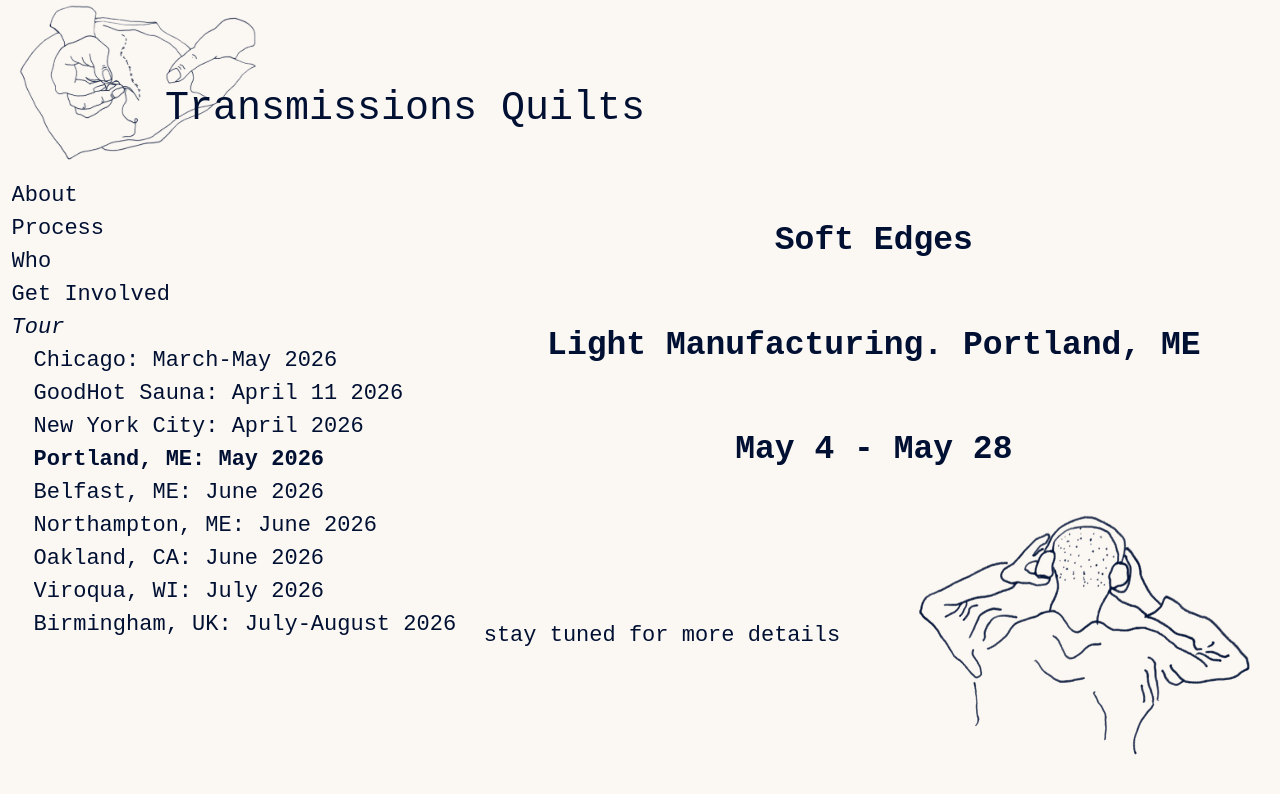
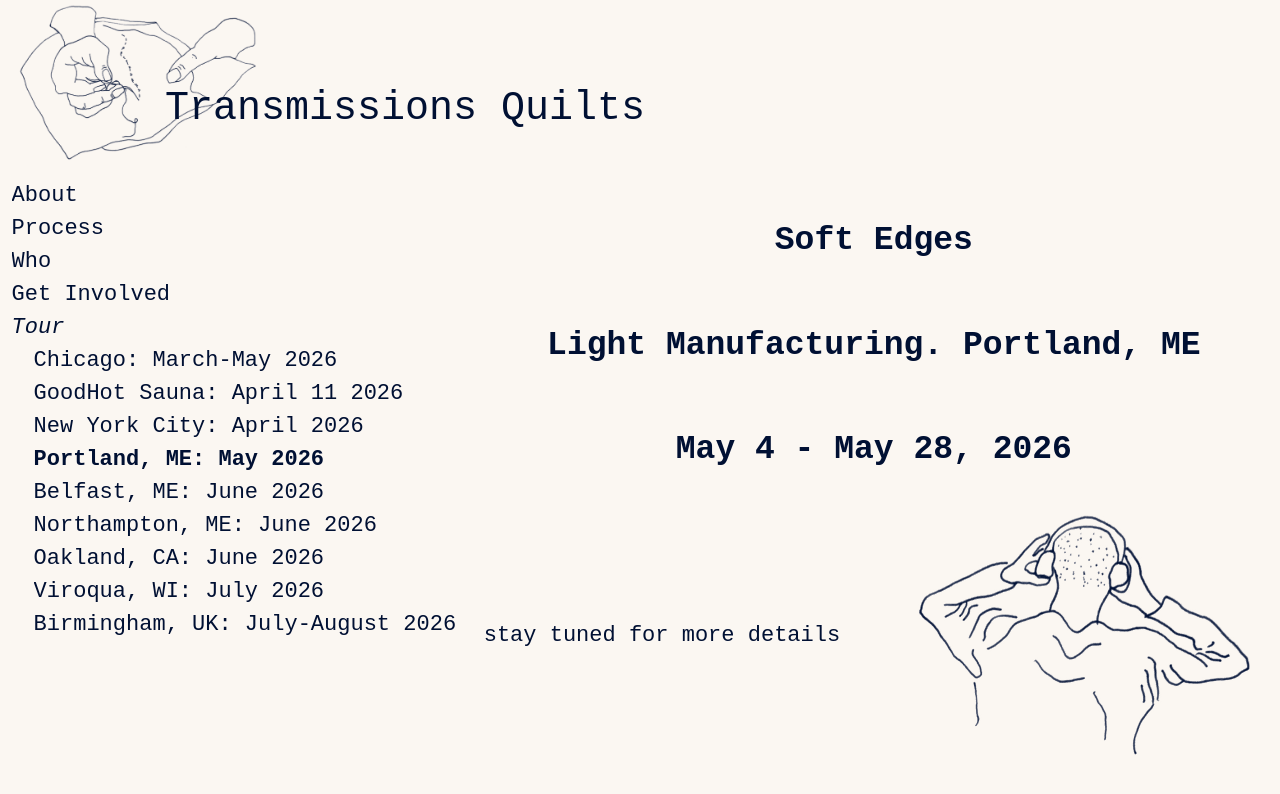
Before and after one commit to danieldickison/transmission-site, a Jekyll site: the page built from portland.markdown, in a window 1280 px wide. Shown: the top 794 px of the page. Built offline with Jekyll 4.4.1, drawn with Linux system fonts in a browser that asks for light colours; some web fonts are replaced; our own code applies the rules of GitHub Pages for plain Markdown files.

Commit message:
Update portland.markdown

```diff
--- a/portland.markdown
+++ b/portland.markdown
@@ -4,7 +4,7 @@ main_class: portland
 ---
 ## Soft Edges
 ## Light Manufacturing. Portland, ME
-## May 4 - May 28
+## May 4 - May 28, 2026
 
 <div class="two-col">
   <img
```
